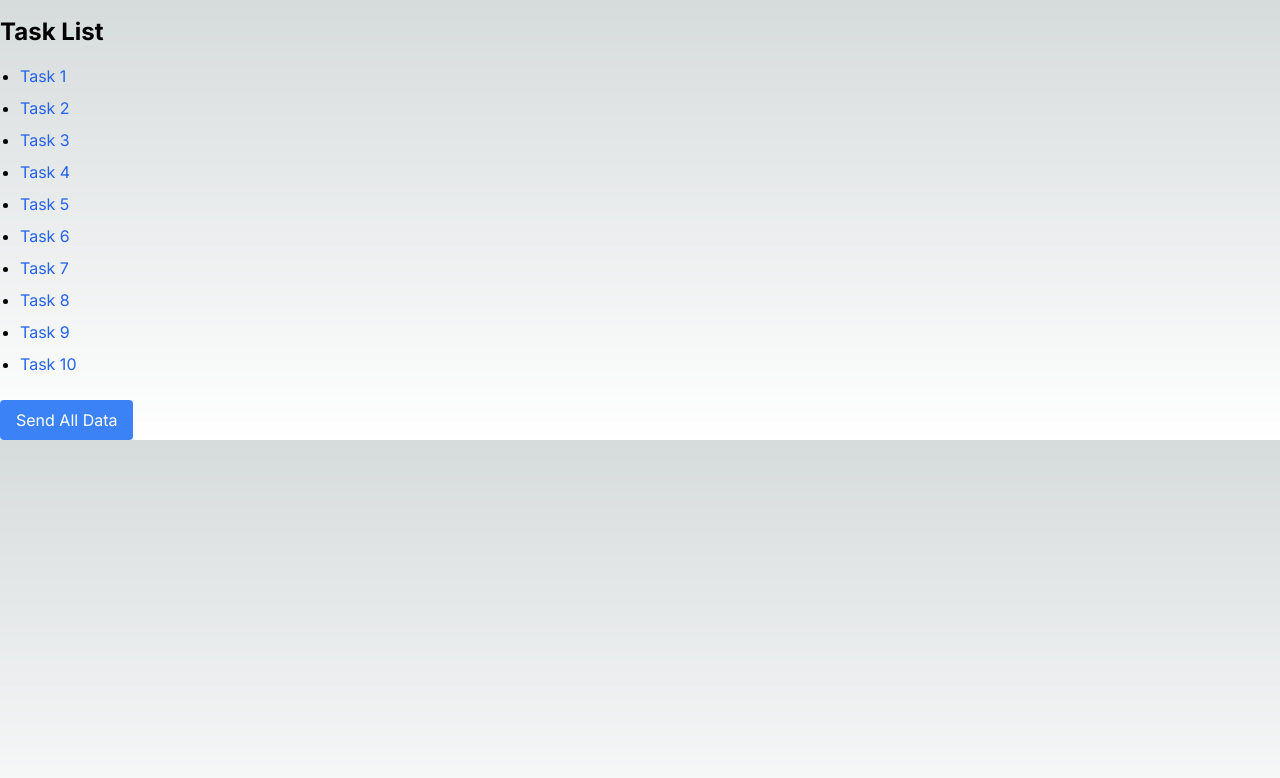
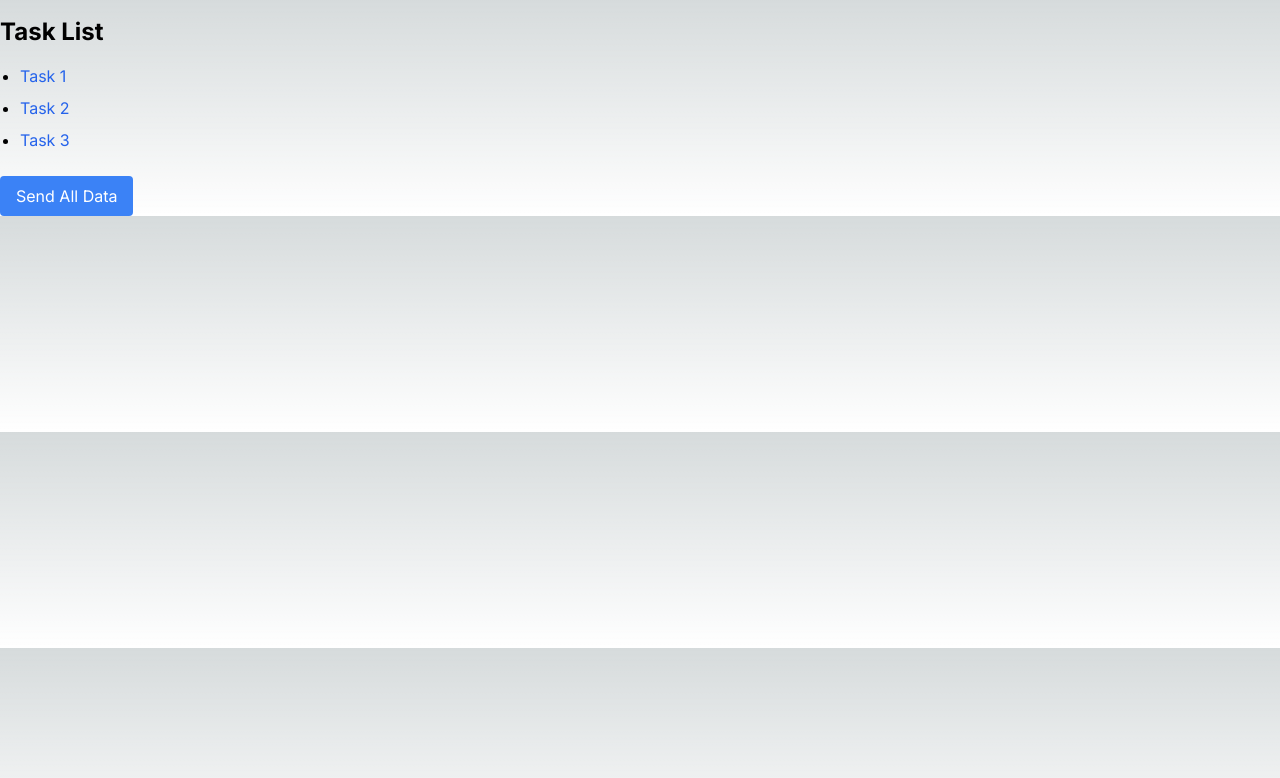
Before and after one commit to chaweewatp/pea-demo-offline-nextjs, a Next.js app: page / in a window 1280 px wide. Shown: the top 778 px of the page. Built offline with nearby package versions, Linux system fonts and the light colour scheme.

Commit message:
add offline routing

```diff
--- a/app/page.js
+++ b/app/page.js
@@ -1,21 +1,13 @@
 // app/page.js
-"use client";
+'use client';
 
-import { useEffect, useState } from "react";
-import Link from "next/link";
+import { useEffect, useState } from 'react';
+import Link from 'next/link';
 
 const tasks = [
-  { id: 1, name: "Task 1" },
-  { id: 2, name: "Task 2" },
-  { id: 3, name: "Task 3" },
-  { id: 4, name: "Task 4" },
-  { id: 5, name: "Task 5" },
-  { id: 6, name: "Task 6" },
-  { id: 7, name: "Task 7" },
-  { id: 8, name: "Task 8" },
-  { id: 9, name: "Task 9" },
-  { id: 10, name: "Task 10" },
-
+  { id: 1, name: 'Task 1' },
+  { id: 2, name: 'Task 2' },
+  { id: 3, name: 'Task 3' },
 ];
 
 export default function TaskList() {
@@ -26,36 +18,46 @@ export default function TaskList() {
       setIsOnline(navigator.onLine);
     };
 
-    window.addEventListener("online", updateOnlineStatus);
-    window.addEventListener("offline", updateOnlineStatus);
+    window.addEventListener('online', updateOnlineStatus);
+    window.addEventListener('offline', updateOnlineStatus);
 
     // Initial check
     updateOnlineStatus();
 
     return () => {
-      window.removeEventListener("online", updateOnlineStatus);
-      window.removeEventListener("offline", updateOnlineStatus);
+      window.removeEventListener('online', updateOnlineStatus);
+      window.removeEventListener('offline', updateOnlineStatus);
     };
+  }, []);
+
+  useEffect(() => {
+    // Initialize local storage for each task's images
+    tasks.forEach(task => {
+      const key = `task_${task.id}_images`;
+      if (!localStorage.getItem(key)) {
+        localStorage.setItem(key, JSON.stringify([]));
+      }
+    });
+    console.log(tasks)
   }, []);
 
   const sendData = async () => {
     if (!isOnline) {
-      alert("No internet connection. Please try again later.");
+      alert('No internet connection. Please try again later.');
       return;
     }
 
     try {
       const taskData = tasks.map((task) => {
-        const images =
-          JSON.parse(localStorage.getItem(`task_${task.id}_images`)) || [];
+        const images = JSON.parse(localStorage.getItem(`task_${task.id}_images`)) || [];
         return { id: task.id, name: task.name, images };
       });
 
       // Simulate sending data to the server
-      const response = await fetch("/api/sendData", {
-        method: "POST",
+      const response = await fetch('/api/sendData', {
+        method: 'POST',
         headers: {
-          "Content-Type": "application/json",
+          'Content-Type': 'application/json',
         },
         body: JSON.stringify(taskData),
       });
@@ -65,13 +67,13 @@ export default function TaskList() {
         tasks.forEach((task) => {
           localStorage.removeItem(`task_${task.id}_images`);
         });
-        alert("Data sent successfully and tasks deleted.");
+        alert('Data sent successfully and tasks deleted.');
       } else {
-        alert("Failed to send data. Please try again.");
+        alert('Failed to send data. Please try again.');
       }
     } catch (error) {
-      console.error("Error sending data:", error);
-      alert("An error occurred. Please try again later.");
+      console.error('Error sending data:', error);
+      alert('An error occurred. Please try again later.');
     }
   };
 
@@ -81,19 +83,16 @@ export default function TaskList() {
       <ul className="list-disc pl-5">
         {tasks.map((task) => (
           <li key={task.id} className="mb-2">
-            <Link
-              href={`/tasks/${task.id}`}
-              className="text-blue-600 hover:underline"
-            >
+            <Link href={`/tasks/${task.id}`} className="text-blue-600 hover:underline">
               {task.name}
-            </Link>{" "}
+            </Link>
           </li>
         ))}
       </ul>
       <button
         onClick={sendData}
         className={`mt-4 px-4 py-2 bg-blue-500 text-white rounded ${
-          !isOnline ? "opacity-50 cursor-not-allowed" : "hover:bg-blue-700"
+          !isOnline ? 'opacity-50 cursor-not-allowed' : 'hover:bg-blue-700'
         }`}
         disabled={!isOnline}
       >
--- /dev/null
+++ b/pages/api/tasks/[id].js
@@ -0,0 +1,22 @@
+// pages/api/tasks/[id].js
+export default async function handler(req, res) {
+    const { id } = req.query;
+
+    if (req.method === 'GET') {
+      try {
+        // Fetch task details from database or other data source
+        // Example:
+        // const task = await fetchTaskFromDatabase(id);
+        const task = { id, name: `Task ${id}` }; // Replace with actual data fetching
+        const images = JSON.parse(localStorage.getItem(`task_${id}_images`)) || [];
+
+        res.status(200).json({ task, images });
+      } catch (error) {
+        console.error('Error fetching task details:', error);
+        res.status(500).json({ message: 'Internal server error' });
+      }
+    } else {
+      res.setHeader('Allow', ['GET']);
+      res.status(405).end(`Method ${req.method} Not Allowed`);
+    }
+  }
```
